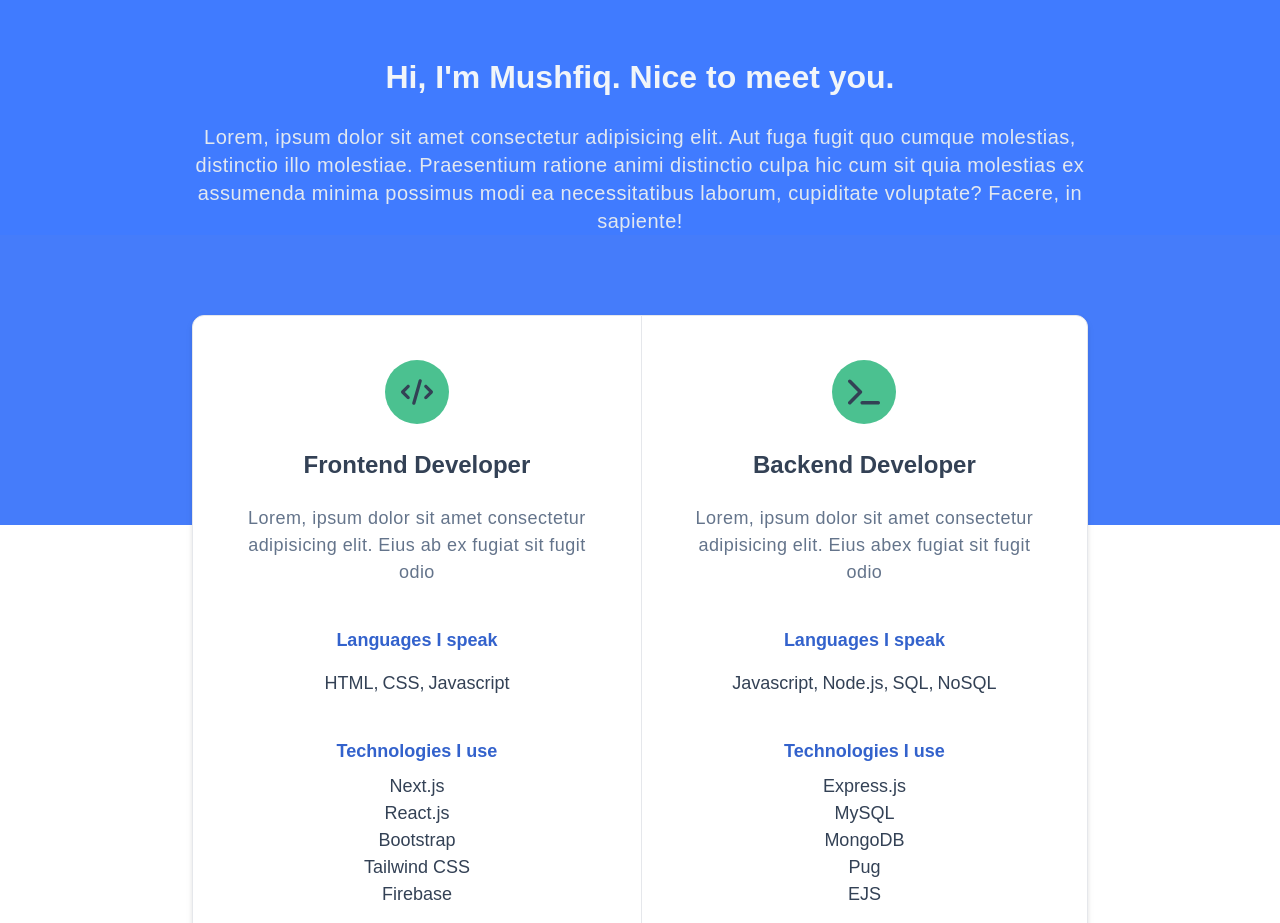
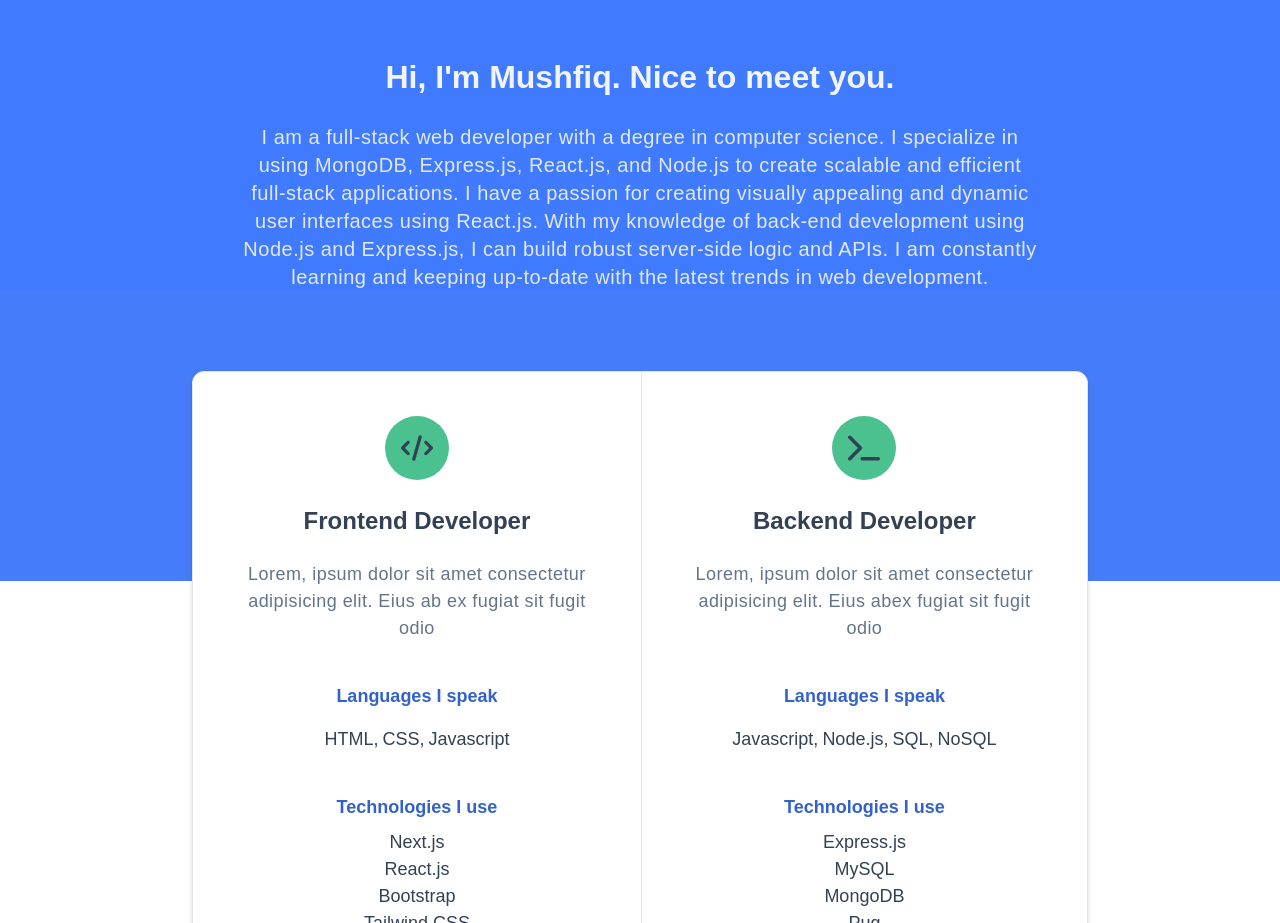
Before and after one commit to mushfiqRabbi/my-portfolio, a Next.js app: page / in a window 1280 px wide. Shown: the part 1140-2063 px from the top of the page. Built offline with nearby package versions, Linux system fonts and the light colour scheme; a web font is replaced by a local one.

Commit message:
add credit

```diff
--- a/components/IntroSection.js
+++ b/components/IntroSection.js
@@ -12,16 +12,19 @@
           Hi, I'm Mushfiq. Nice to meet you.
         </Heading>
       </header>
-      <article className="lg:container mx-auto lg:max-w-6xl">
+      <article className="lg:container mx-auto lg:max-w-5xl">
         <BodyText
           value={2}
-          className="md:px-28 md:text-xl text-slate-200 lg:mt-8"
+          className="md:px-28 md:text-xl text-slate-200 lg:mt-8 lg:text-xl"
         >
-          Lorem, ipsum dolor sit amet consectetur adipisicing elit. Aut fuga
-          fugit quo cumque molestias, distinctio illo molestiae. Praesentium
-          ratione animi distinctio culpa hic cum sit quia molestias ex assumenda
-          minima possimus modi ea necessitatibus laborum, cupiditate voluptate?
-          Facere, in sapiente!
+          I am a full-stack web developer with a degree in computer science. I
+          specialize in using MongoDB, Express.js, React.js, and Node.js to
+          create scalable and efficient full-stack applications. I have a
+          passion for creating visually appealing and dynamic user interfaces
+          using React.js. With my knowledge of back-end development using
+          Node.js and Express.js, I can build robust server-side logic and APIs.
+          I am constantly learning and keeping up-to-date with the latest trends
+          in web development.
         </BodyText>
       </article>
     </section>
```
